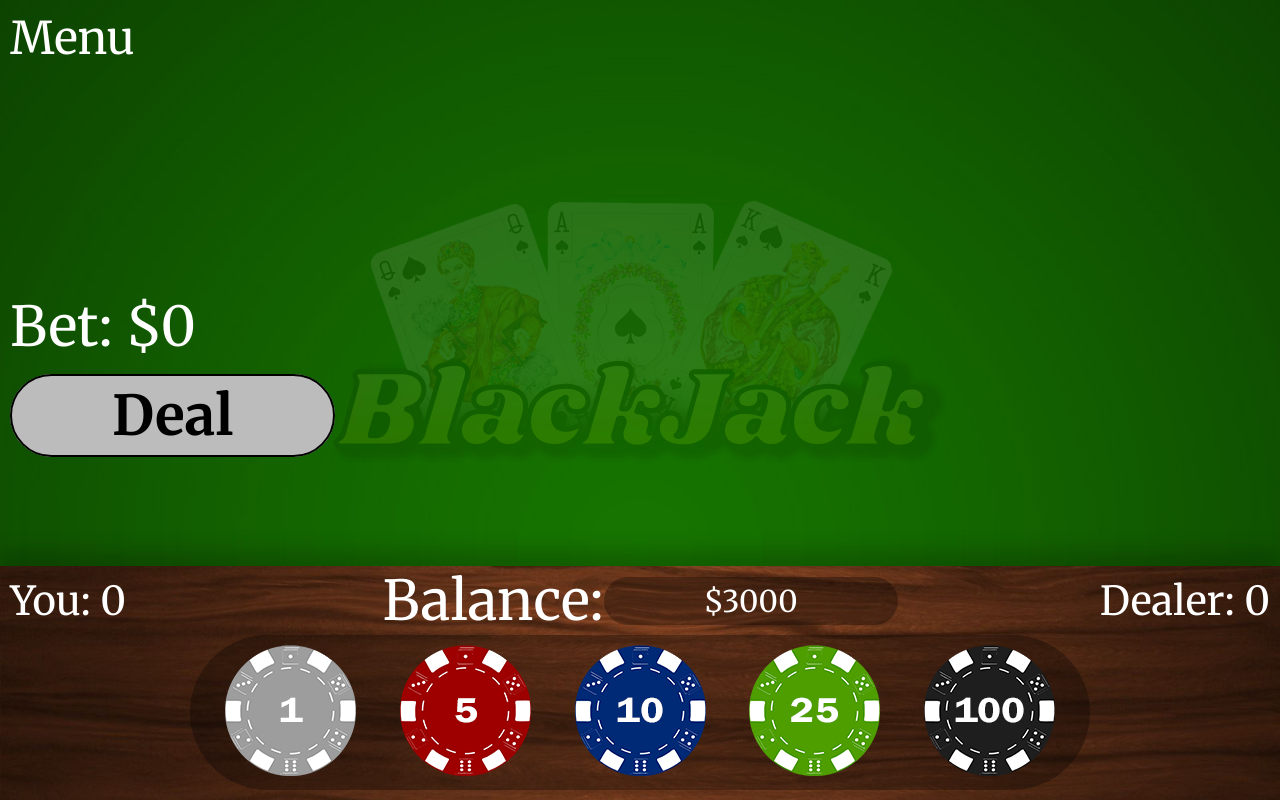
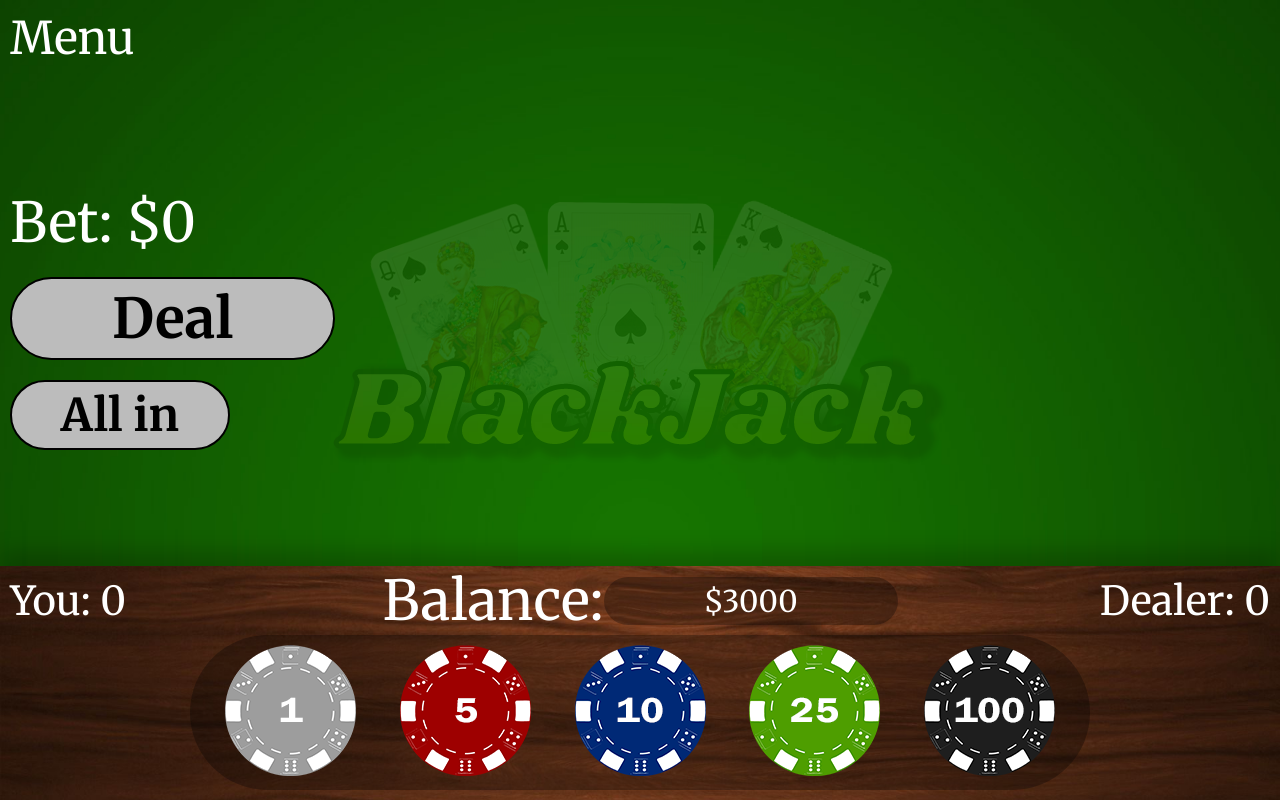
Before and after one commit to VladShady/blackjack, a plain HTML site: page index.html in a window 1280 px wide. Shown: the top 800 px of the page. Drawn offline with Linux system fonts and the light colour scheme.

Commit message:
added All in button

```diff
--- a/css/styles.less
+++ b/css/styles.less
@@ -78,9 +78,14 @@ h1, h2, h3, h4, h5, h6 {
     text-decoration: none;
     z-index: 1000;
 
+    display: flex;
+    flex-wrap: wrap;
+
     transition: background-color 0.2s linear;
 
     &--deal {
+        display: flex;
+        justify-content: center;
         font-size: 55px;
         font-weight: 700;
         color: #000000;
@@ -90,6 +95,26 @@ h1, h2, h3, h4, h5, h6 {
         border-radius: 50px;
 
         padding: 5px 100px;
+        margin-bottom: 20px;
+
+        &.hide {
+            display: none;
+        }
+    }
+
+    &--all_in {
+        display: flex;
+        justify-content: center;
+        font-size: 45px;
+        font-weight: 700;
+        color: #000000;
+        background-color: #bcbcbc;
+
+        border: 2px solid #000000;
+        border-radius: 50px;
+
+        padding: 5px 40px;
+        width: 220px;
 
         &.hide {
             display: none;
--- a/index.html
+++ b/index.html
@@ -63,6 +63,7 @@
                 <!-- <img class="bet__chips-item" src="images/Chips/100.png" alt=""> -->
             </div>
             <a class="btn btn--deal" id="deal" href="#">Deal</a>
+            <a class="btn btn--all_in" id="all_in" href="#">All in</a>
         </div>
 
         <div class="controls hide" id="controls">
--- a/js/app.js
+++ b/js/app.js
@@ -29,6 +29,10 @@ document.querySelector("#menu").addEventListener("click", function () {
 document.querySelector("#deal").addEventListener("click", function () {
     Deal();
 });
+
+document.querySelector("#all_in").addEventListener("click", function () {
+    allIn();
+})
 
 document.querySelector("#double").addEventListener("click", function () {
     Double();
@@ -167,6 +171,7 @@ function Deal() {
         toggleClass(table, "hide");
         toggleClass(deal, "hide");
         toggleClass(controls, "hide");
+        toggleClass(all_in, "hide");
 
         if (document.getElementById("hit").className.includes("hide")) {
             toggleClass(hit, "hide");
@@ -178,6 +183,13 @@ function Deal() {
     } else {
         alert("Place a bet first");
     }
+}
+
+function allIn() {
+    currentBet += currentBalance;
+    currentBalance = 0;
+
+    setBalanceAndBet();
 }
 
 let i = 0;
@@ -437,6 +449,10 @@ function resetInterface() {
     toggleClass(stand, "hide");
     toggleClass(hit, "hide");
 
+    if (document.getElementById("double").className.includes("hide")) {
+        toggleClass(all_in, "hide");
+    }
+
     if (!document.getElementById("double").className.includes("hide")) {
         toggleClass(double, "hide");
     }
```
Also changed, not shown: css/styles.css.
